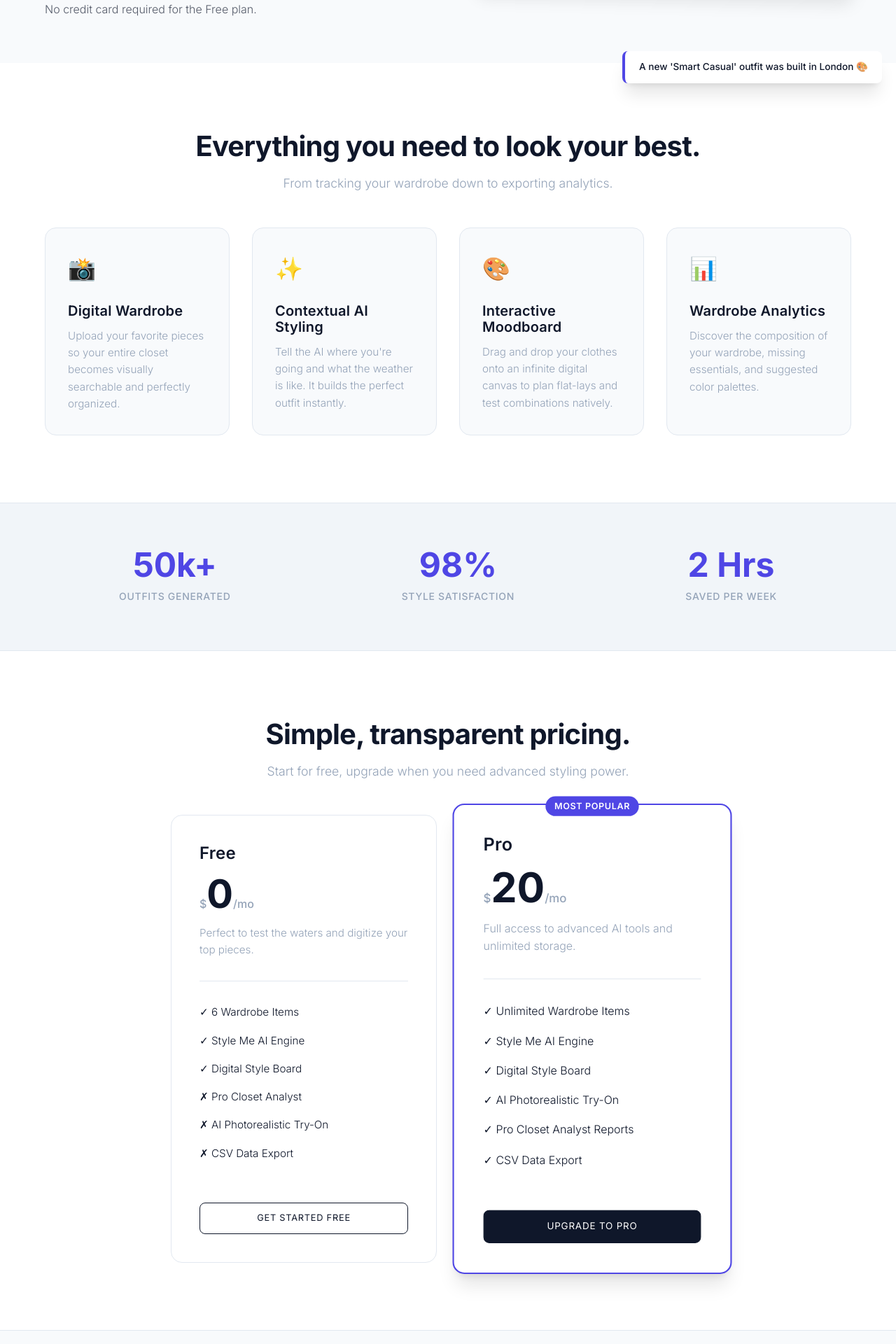
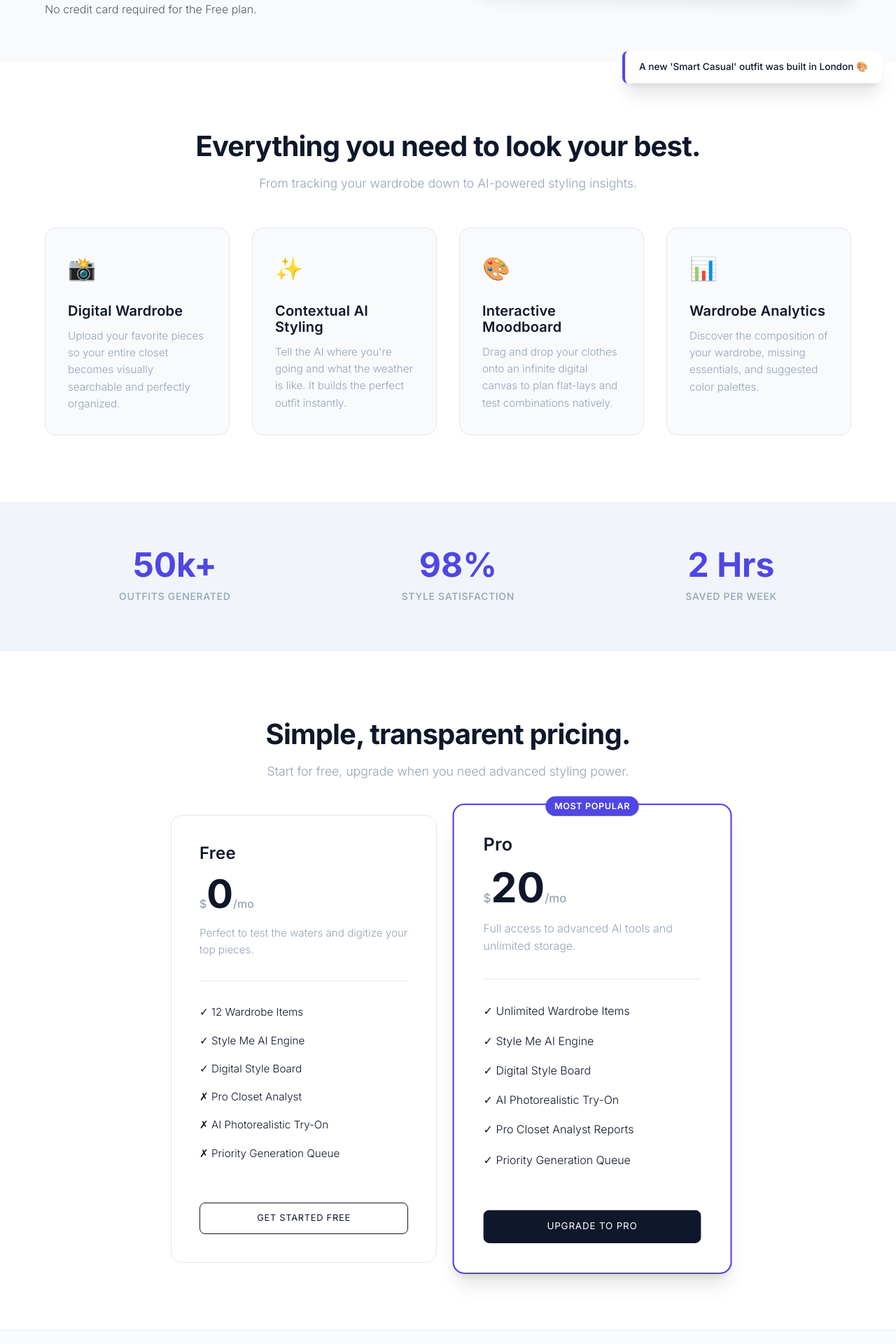
Before and after one commit to asmaessaedi30-sketch/asma-essaedi-styling, a Flask app: page / in a window 1280 px wide. Shown: the part 661-2581 px from the top of the page at 70% size. Run offline with Flask 3, Linux system fonts and the light colour scheme; some libraries are stand-ins or nearby versions.

Commit message:
Remove generic CSV Export feature and replace with Priority Generation Queue

```diff
--- a/Asmaessadi_stylist_app/app.py
+++ b/Asmaessadi_stylist_app/app.py
@@ -14,7 +14,6 @@ import os
 import random
 import sqlite3
 import json
-import csv
 import io
 import mimetypes
 import smtplib
@@ -883,35 +882,9 @@ def delete_item(item_id):
     return jsonify({"success": True})
 
 
-@app.route("/api/export-wardrobe", methods=["GET"])
-@login_required
-def export_wardrobe():
-    """Export all wardrobe items to a CSV file (Pro feature)."""
-    user = current_user()
-    if user["tier"] != "pro":
-        flash("Exporting data is a Pro feature. Upgrade to continue!", "error")
-        return redirect(url_for("dashboard"))
-
-    db = get_db()
-    items = db.execute(
-        "SELECT name, category, color, created_at FROM wardrobe_items WHERE user_id = ? ORDER BY created_at DESC",
-        (user["id"],)
-    ).fetchall()
-
-    si = io.StringIO()
-    cw = csv.writer(si)
-    cw.writerow(["Name", "Category", "Color", "Date Added"])
-    for item in items:
-        cw.writerow([item["name"], item["category"], item["color"], item["created_at"]])
-
-    output = make_response(si.getvalue())
-    output.headers["Content-Disposition"] = f"attachment; filename=stylist_wardrobe_{user['id']}.csv"
-    output.headers["Content-type"] = "text/csv"
-    return output
-
 # ---------------------------------------------------------------------------
 # Routes — AI Stylist (Core Feature)
-# ---------------------------------------------------------------------------
+# -----------------------------------------------------------------------------------
 
 @app.route("/api/generate-outfit", methods=["POST"])
 @login_required
--- a/Asmaessadi_stylist_app/templates/dashboard.html
+++ b/Asmaessadi_stylist_app/templates/dashboard.html
@@ -46,9 +46,6 @@
       <a href="{{ url_for('add_item') }}" class="btn btn--primary"><svg width="16" height="16" viewBox="0 0 24 24" fill="none" stroke="currentColor" stroke-width="2" style="margin-right:4px;"><path d="M12 5v14M5 12h14"/></svg> Add Item</a>
       <button class="btn btn--outline" onclick="window.scrollTo(0, document.querySelector('.outfit-section').offsetTop)"><svg width="16" height="16" viewBox="0 0 24 24" fill="none" stroke="currentColor" stroke-width="2" style="margin-right:4px;"><path d="M12 2l3 6 6 1-4 4 1 6-6-3-6 3 1-6-4-4 6-1z"/></svg> Style Me AI</button>
       <button class="btn btn--outline" onclick="window.scrollTo(0, document.querySelector('.analyst-section').offsetTop)"><svg width="16" height="16" viewBox="0 0 24 24" fill="none" stroke="currentColor" stroke-width="2" style="margin-right:4px;"><polygon points="12 2 15.09 8.26 22 9.27 17 14.14 18.18 21.02 12 17.77 5.82 21.02 7 14.14 2 9.27 8.91 8.26 12 2"/></svg> Analyst</button>
-      <form action="{{ url_for('export_wardrobe') }}" method="GET" style="margin-left: auto;">
-        <button type="submit" class="btn btn--outline" {% if user['tier'] != 'pro' %}disabled title="Pro Feature"{% endif %}><svg width="16" height="16" viewBox="0 0 24 24" fill="none" stroke="currentColor" stroke-width="2" style="margin-right:4px;"><path d="M21 15v4a2 2 0 0 1-2 2H5a2 2 0 0 1-2-2v-4M7 10l5 5 5-5M12 15V3"/></svg> Export CSV {% if user['tier'] != 'pro' %}🔒{% endif %}</button>
-      </form>
     </div>
 
     <!-- Stats & Analytics Area -->
--- a/Asmaessadi_stylist_app/templates/index.html
+++ b/Asmaessadi_stylist_app/templates/index.html
@@ -55,7 +55,7 @@
   <section id="features" class="saas-features">
     <div class="section-header center">
       <h2 class="h2">Everything you need to look your best.</h2>
-      <p class="subtext">From tracking your wardrobe down to exporting analytics.</p>
+      <p class="subtext">From tracking your wardrobe down to AI-powered styling insights.</p>
     </div>
     <div class="feature-grid">
       <article class="feature-box">
@@ -110,12 +110,12 @@
         <div class="price"><span class="currency">$</span>0<span class="period">/mo</span></div>
         <p class="pricing-desc">Perfect to test the waters and digitize your top pieces.</p>
         <ul class="pricing-features">
-          <li>✓ 6 Wardrobe Items</li>
+          <li>✓ 12 Wardrobe Items</li>
           <li>✓ Style Me AI Engine</li>
           <li>✓ Digital Style Board</li>
           <li>✗ Pro Closet Analyst</li>
           <li>✗ AI Photorealistic Try-On</li>
-          <li>✗ CSV Data Export</li>
+          <li>✗ Priority Generation Queue</li>
         </ul>
         <a href="{{ url_for('signup') }}" class="btn btn--outline btn--full">Get Started Free</a>
       </div>
@@ -131,7 +131,7 @@
           <li>✓ Digital Style Board</li>
           <li>✓ AI Photorealistic Try-On</li>
           <li>✓ Pro Closet Analyst Reports</li>
-          <li>✓ CSV Data Export</li>
+          <li>✓ Priority Generation Queue</li>
         </ul>
         <a href="{{ url_for('signup') }}" class="btn btn--primary btn--full">Upgrade to Pro</a>
       </div>
```
